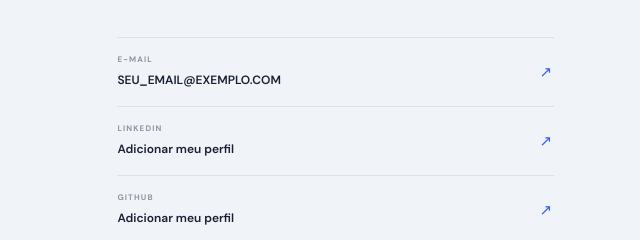
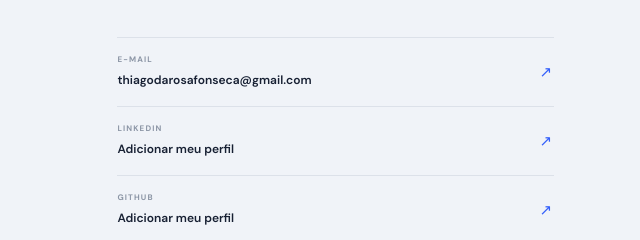
Before and after one commit to thiagofonsecars/site-pessoal-oci, a website: page public/index.html in a window 1280 px wide. Shown: the part 3056-3296 px from the top of the page, 598-1238 px from the left. Drawn offline with Linux system fonts and the light colour scheme; no server answers.

Commit message:
Update index.html

```diff
--- a/public/index.html
+++ b/public/index.html
@@ -75,7 +75,7 @@
 
     <section class="blog-section" id="blog"><div class="section blog-inner"><div class="blog-heading"><div><div class="section-label"><span>04</span> IDEIAS E APRENDIZADOS</div><h2>Notas do caminho</h2><p>Registros sobre tecnologia, carreira e o que estou aprendendo.</p></div><span class="blog-count" id="post-count">Carregando artigos…</span></div><div class="post-grid" id="post-list" aria-live="polite"></div></div></section>
 
-    <section class="contact-section" id="contato"><div class="contact-inner"><div><div class="section-label"><span>05</span> CONTATO</div><h2>Vamos trocar<br><span>uma ideia?</span></h2><p>Estou aberto a conversas sobre tecnologia, vendas e desenvolvimento.</p></div><div class="contact-links"><a href="mailto:SEU_EMAIL@EXEMPLO.COM"><span>E-MAIL</span><strong>SEU_EMAIL@EXEMPLO.COM</strong><i aria-hidden="true">↗</i></a><a href="https://www.linkedin.com/" target="_blank" rel="noreferrer"><span>LINKEDIN</span><strong>Adicionar meu perfil</strong><i aria-hidden="true">↗</i></a><a href="https://github.com/" target="_blank" rel="noreferrer"><span>GITHUB</span><strong>Adicionar meu perfil</strong><i aria-hidden="true">↗</i></a></div></div></section>
+    <section class="contact-section" id="contato"><div class="contact-inner"><div><div class="section-label"><span>05</span> CONTATO</div><h2>Vamos trocar<br><span>uma ideia?</span></h2><p>Estou aberto a conversas sobre tecnologia, vendas e desenvolvimento.</p></div><div class="contact-links"><a href="mailto:thiagodarosafonseca@gmail.com"><span>E-MAIL</span><strong>thiagodarosafonseca@gmail.com</strong><i aria-hidden="true">↗</i></a><a href="https://www.linkedin.com/" target="_blank" rel="noreferrer"><span>LINKEDIN</span><strong>Adicionar meu perfil</strong><i aria-hidden="true">↗</i></a><a href="https://github.com/" target="_blank" rel="noreferrer"><span>GITHUB</span><strong>Adicionar meu perfil</strong><i aria-hidden="true">↗</i></a></div></div></section>
   </main>
   <footer class="site-footer"><a class="brand" href="#inicio"><span class="brand-mark">TF</span><span>Thiago Fonseca</span></a><p>Feito com propósito e curiosidade. © <span id="year"></span></p><a class="back-top" href="#inicio">Voltar ao topo ↑</a></footer>
 </body>
```
